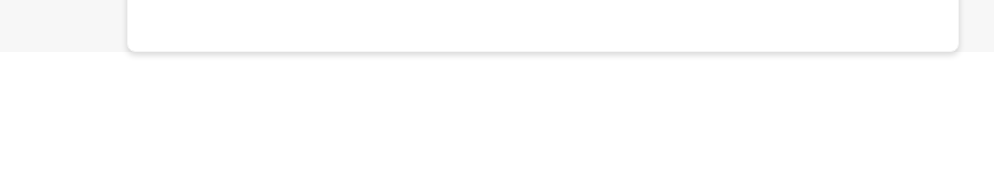
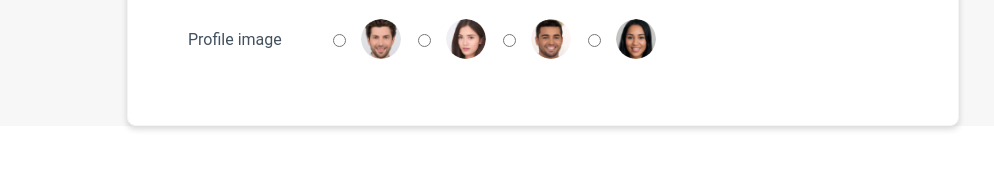
Before and after one commit to Swapnapatil9/Day43EmployeePayRollApp, a plain HTML site: page index.html in a window 1280 px wide. Shown: the part 228-398 px from the top of the page, without its empty margins (97-1091 px from the left). Drawn offline with Linux system fonts and the light colour scheme; files whose address does not match are found by name.

Commit message:
Added: Specify the profile pic to Employee payroll form

```diff
--- a/index.html
+++ b/index.html
@@ -24,7 +24,33 @@
             <label class="label text" for="name">Name</label>
             <input class="input" type="text" id="name" name="name" placeholder="Your name..." required>
         </div>
-        </form>
+
+        <div class="row-content">
+            <label class="label text" for="profile">Profile image</label>
+            <div class="profile-radio-content">
+                <label>
+                    <input type="radio" id="profile1" name="profile"
+                    value="F:\js\BATCH249\EmployeePayRollApp\assets\profile-images\Ellipse -3.png" required>
+                    <img class="profile" id="image1" src="F:\js\BATCH249\EmployeePayRollApp\assets\profile-images\Ellipse -3.png" >
+                </label>
+                <label>
+                    <input type="radio" id="profile2" name="profile"
+                    value="F:\js\BATCH249\EmployeePayRollApp\assets\profile-images\Ellipse -7.png" required>
+                    <img class="profile" id="image2" src="F:\js\BATCH249\EmployeePayRollApp\assets\profile-images\Ellipse -7.png" >
+                </label>
+                <label>
+                    <input type="radio" id="profile3" name="profile"
+                    value="F:\js\BATCH249\EmployeePayRollApp\assets\profile-images\Ellipse -8.png" required>
+                    <img class="profile" id="image3" src="F:\js\BATCH249\EmployeePayRollApp\assets\profile-images\Ellipse -8.png" >
+                </label>
+                <label>
+                    <input type="radio" id="profile4" name="profile"
+                    value="F:\js\BATCH249\EmployeePayRollApp\assets\profile-images\Ellipse 1.png" required>
+                    <img class="profile" id="image4" src="F:\js\BATCH249\EmployeePayRollApp\assets\profile-images\Ellipse 1.png" >
+                </label>
+            </div>
+        </div>
+    </form>
     </div>
 </body>
 </html>
--- a/style.css
+++ b/style.css
@@ -25,7 +25,8 @@ body{
 }
 
 .logo-content-img{
-    border: solid 0px #42515f;
+    border: solid 1px #42515f;
+    opacity: 1;
 }
 
 .emp-text{
@@ -103,3 +104,20 @@ label{
     border-radius: 4px;
     resize: vertical;
 }
+
+.profile-radio-content{
+    display: flex;
+    flex-direction: row;
+}
+
+.profile-radio-content>label{
+    display: flex;
+    flex-direction: row;
+    align-items: center;
+}
+
+.profile{
+    width: 40px;
+    border-radius: 50%;
+    margin-left: 12px;
+}
```
